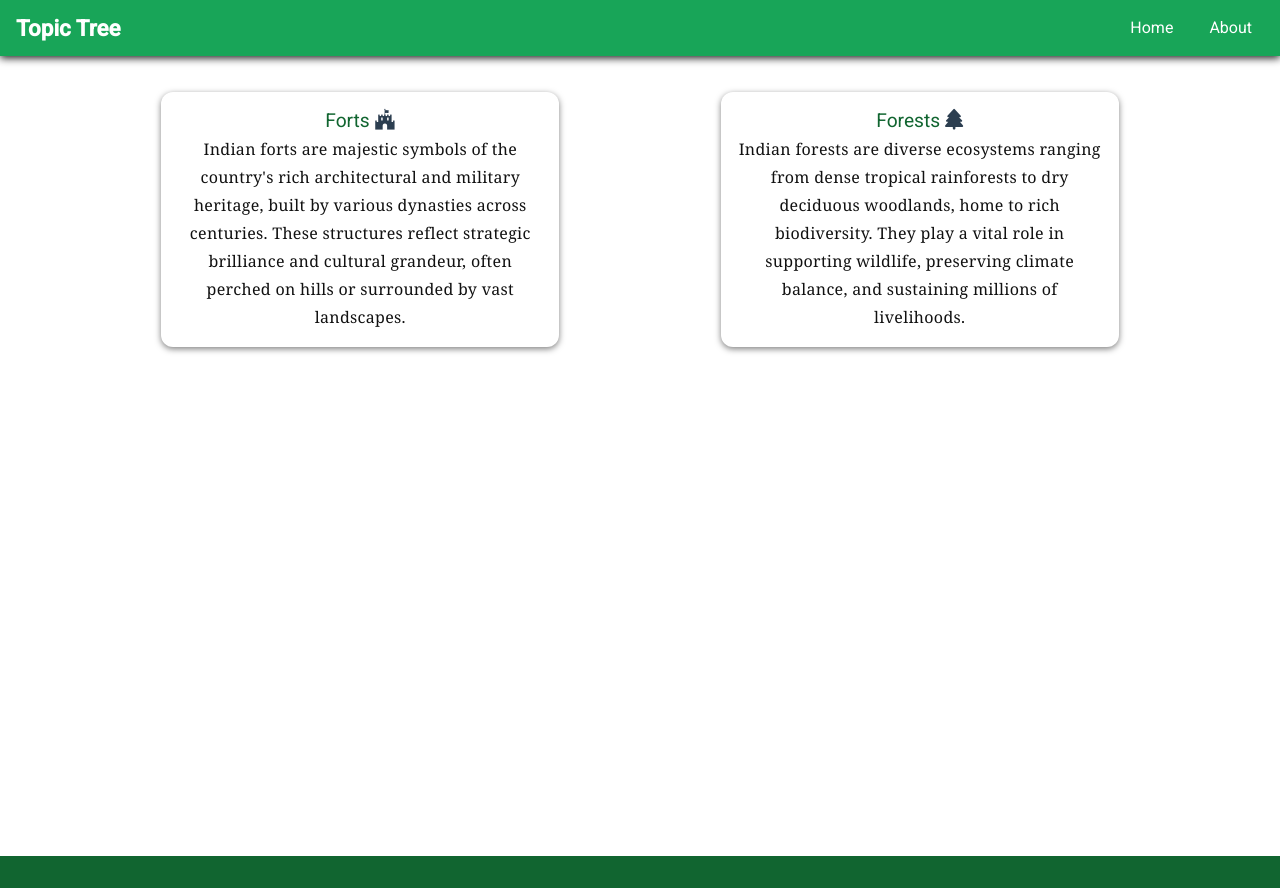
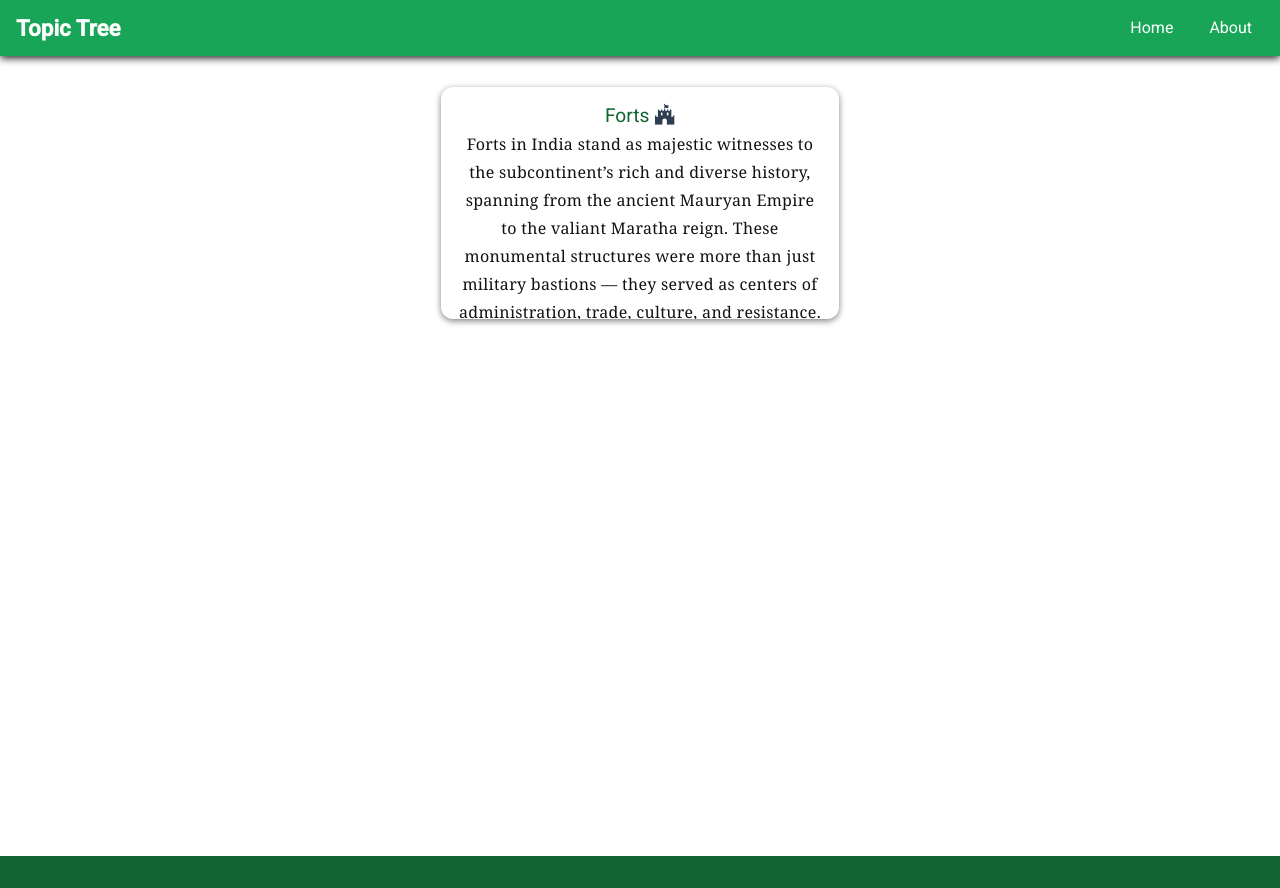
Before and after one commit to GhostSanket14/Topic-Tree, an Angular app: page /topic-tree/dashboard in a window 1280 px wide. Built offline with nearby package versions, Linux system fonts and the light colour scheme.

Commit message:
Dashboard and landing page logic rewritten

```diff
--- a/src/app/modules/categories/tree-category/tree-category.component.html
+++ b/src/app/modules/categories/tree-category/tree-category.component.html
@@ -4,16 +4,16 @@
     </div>
     <br>
     <div class="Banner">
-        <h1><strong>{{categoryData.caterogyTitle}}</strong></h1>
+        <h1><strong>{{categoryData.cardTitle}}</strong></h1>
         <mat-divider></mat-divider>
         <div class="richTextBlock marPad">
             <span>
-                {{categoryData.caterogyDesc}}
+                {{categoryData.cardDesc}}
             </span>
         </div>
         <div>
             <div class="col1">
-                <button mat-raised-button class="col4 altActionBtn" (click)="navigate(categoryData.caterogyTitle)">Explore</button>
+                <button mat-raised-button class="col4 altActionBtn" (click)="navigate(categoryData.cardTitle)">Explore</button>
             </div>
             <br>
         </div>
--- a/src/app/modules/categories/tree-category/tree-category.component.ts
+++ b/src/app/modules/categories/tree-category/tree-category.component.ts
@@ -29,8 +29,8 @@ export class TreeCategoryComponent implements OnInit {
     });
 
     this.http.get<any[]>('assets/generator/dashboardMaster.json').subscribe(data => {
-      const categoryMaster = data.find(item => item.id === 'DbCategories');
-      this.categoryData = (categoryMaster.value).find((item: { caterogyTitle: any; }) => item.caterogyTitle === this.RequestCategory);
+      const categoryMaster = data.find(item => item.id === 'DbCards');
+      this.categoryData = (categoryMaster.value).find((item: { cardTitle: any; }) => item.cardTitle === this.RequestCategory);
     });
     document.documentElement.style.setProperty('--btn-color', '#34495e');
 
@@ -45,12 +45,14 @@ export class TreeCategoryComponent implements OnInit {
     var builderEngineName = "";
     switch (engine) {
       case 'Forts':
-        console.log("In this");
         builderEngineName = '../forts-engine';
         break;
       case 'Forests':
         builderEngineName = '../forests-engine';
         break;
+      case 'Weapons':
+        builderEngineName = '../weapons-engine';
+      break;
 
     }
     console.log(this._router.navigate([builderEngineName], { relativeTo: this._route }));
--- a/src/app/modules/dashboard/dashboard.component.html
+++ b/src/app/modules/dashboard/dashboard.component.html
@@ -8,7 +8,7 @@
     <div class="topicCards">
 
         <div class="cards richTextBlock" *ngFor="let cdata of cardsData; index as i">
-            <div [id]="cdata.cardStyle" (mouseover)="configurationSetting(cdata.cardTitle)"
+            <div (mouseover)="configurationSetting(cdata.cardTitle)"
                 (mouseleave)="configurationSetting('default')" (mousedown)="navigate(cdata.cardTitle)">
                 <h1>
                     {{ cdata.cardTitle }} <i [class]="cdata.cardIcon" id="_icons"></i>
--- a/src/app/modules/dashboard/dashboard.component.scss
+++ b/src/app/modules/dashboard/dashboard.component.scss
@@ -41,7 +41,7 @@
     display: flex;
     flex-direction: column;
     gap: 16px;
-    margin-top: 20px;
+    margin-top: 15px;
 }
 
 .cards {
@@ -53,6 +53,8 @@
     text-align: center;
     cursor: pointer;
     transition: transform 0.2s ease, box-shadow 0.2s ease;
+    max-height: 200px;
+    overflow: hidden;
 }
 
 /* Hover animation */
--- a/src/app/modules/dashboard/dashboard.component.ts
+++ b/src/app/modules/dashboard/dashboard.component.ts
@@ -45,7 +45,7 @@ export class DashboardComponent implements OnInit {
       break;
 
       case 'default':
-        document.documentElement.style.setProperty('--main-bgcolor', '#ffffff');
+        this.bgImage = "";
         break;
 
     }
--- a/src/assets/generator/dashboardMaster.json
+++ b/src/assets/generator/dashboardMaster.json
@@ -4,32 +4,9 @@
         "value": [
             {
                 "cardTitle": "Forts",
-                "cardDesc": "Indian forts are majestic symbols of the country's rich architectural and military heritage, built by various dynasties across centuries. These structures reflect strategic brilliance and cultural grandeur, often perched on hills or surrounded by vast landscapes.",
-                "cardStyle": "#{background-color: #116530;}",
+                "cardDesc": "Forts in India stand as majestic witnesses to the subcontinent’s rich and diverse history, spanning from the ancient Mauryan Empire to the valiant Maratha reign. These monumental structures were more than just military bastions — they served as centers of administration, trade, culture, and resistance. The Mauryas laid early foundations of fort architecture, emphasizing strategic location and defense. This legacy evolved through the Rajput hill forts of Rajasthan, the grand citadels of the Delhi Sultanate and Mughal Empire, and culminated in the robust, hill-clinging forts of the Marathas, designed for guerrilla warfare. Each fort tells a unique story through its ramparts, bastions, and gateways — stories of valor, empire, resistance, and architectural brilliance that define India’s historical landscape.",
                 "cardIcon": "fa-brands fa-fort-awesome",
                 "bgImage": "/assets/images/redfort.png"
-            },
-            {
-                "cardTitle": "Forests",
-                "cardDesc": "Indian forests are diverse ecosystems ranging from dense tropical rainforests to dry deciduous woodlands, home to rich biodiversity. They play a vital role in supporting wildlife, preserving climate balance, and sustaining millions of livelihoods.",
-                "cardStyle": "#{background-color: #116530;}",
-                "cardIcon": "fa-solid fa-tree",
-                "bgImage": "/assets/images/forest.jpg"
-            }
-        ]
-    },
-    {
-        "id": "DbCategories",
-        "value": [
-            {
-                "caterogyTitle": "Forts",
-                "caterogyDesc": "Forts in India stand as majestic witnesses to the subcontinent’s rich and diverse history, spanning from the ancient Mauryan Empire to the valiant Maratha reign. These monumental structures were more than just military bastions — they served as centers of administration, trade, culture, and resistance. The Mauryas laid early foundations of fort architecture, emphasizing strategic location and defense. This legacy evolved through the Rajput hill forts of Rajasthan, the grand citadels of the Delhi Sultanate and Mughal Empire, and culminated in the robust, hill-clinging forts of the Marathas, designed for guerrilla warfare. Each fort tells a unique story through its ramparts, bastions, and gateways — stories of valor, empire, resistance, and architectural brilliance that define India’s historical landscape.",
-                "categoryImageUrl": "assets/images/fortBanner2.jpg"
-            },
-            {
-                "caterogyTitle": "Forests",
-                "caterogyDesc": "Forests in India are living chronicles of the subcontinent’s ecological wealth and cultural heritage, spanning millennia of natural evolution and human interaction. From the sacred groves of ancient tribal communities to the sprawling jungles chronicled in epics like the Ramayana, these woodlands have served as more than habitats — they’ve been sanctuaries of spirituality, survival, and sovereignty. India's forest legacy ranges from the lush, rain-drenched canopies of the Western Ghats and Northeast to the dry, deciduous terrains of Central India and thorn forests of the Deccan. These ecosystems nurtured countless species and sheltered civilizations, warriors, sages, and rebels alike. Today, they stand as vital guardians against climate change, reservoirs of biodiversity, and symbols of coexistence — each rustling leaf echoing tales of nature’s resilience and India's deep-rooted connection to its wild heart.",
-                "categoryImageUrl": "assets/images/forestBanner1.jpg"
             }
         ]
     }
--- a/src/styles.scss
+++ b/src/styles.scss
@@ -11,31 +11,26 @@
 .col1 {
     padding: 1px;
     margin: 1px;
-    width: 95vw;
 }
 
 .col2 {
     padding: 1px;
     margin: 1px;
-    width: 75vw;
 }
 
 .col3 {
     padding: 1px;
     margin: 1px;
-    width: 50vw;
 }
 
 .col4 {
     padding: 1px;
     margin: 1px;
-    width: 25vw;
 }
 
 .col5 {
     padding: 1px;
     margin: 1px;
-    width: 10vw;
 }
 
 // Component Root size & formatting
@@ -65,7 +60,7 @@
 
 @media (min-width: 451px) {
     .Banner {
-        max-width: 100%;
+        max-width: 90%;
     }
 
 }
```
